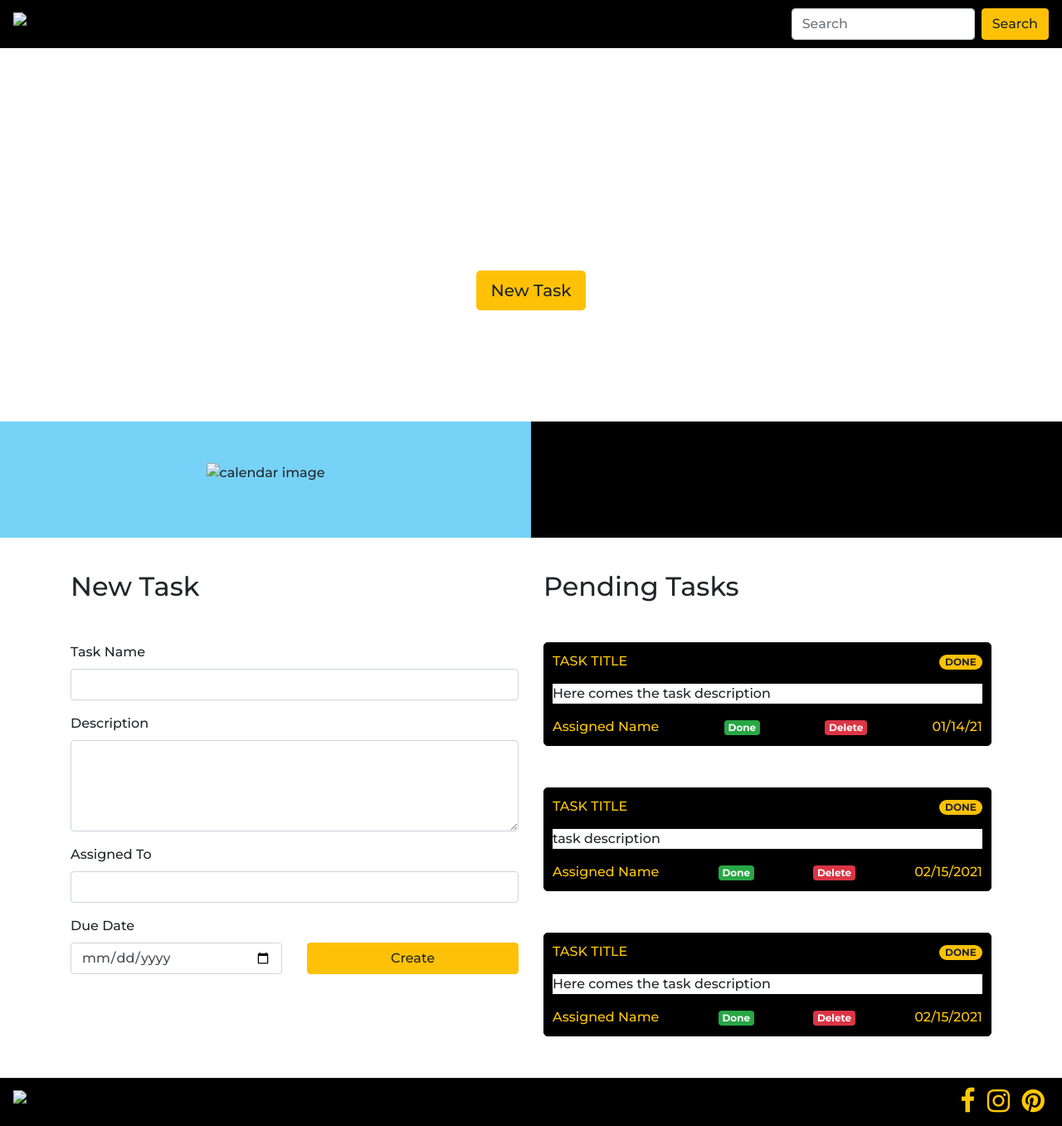
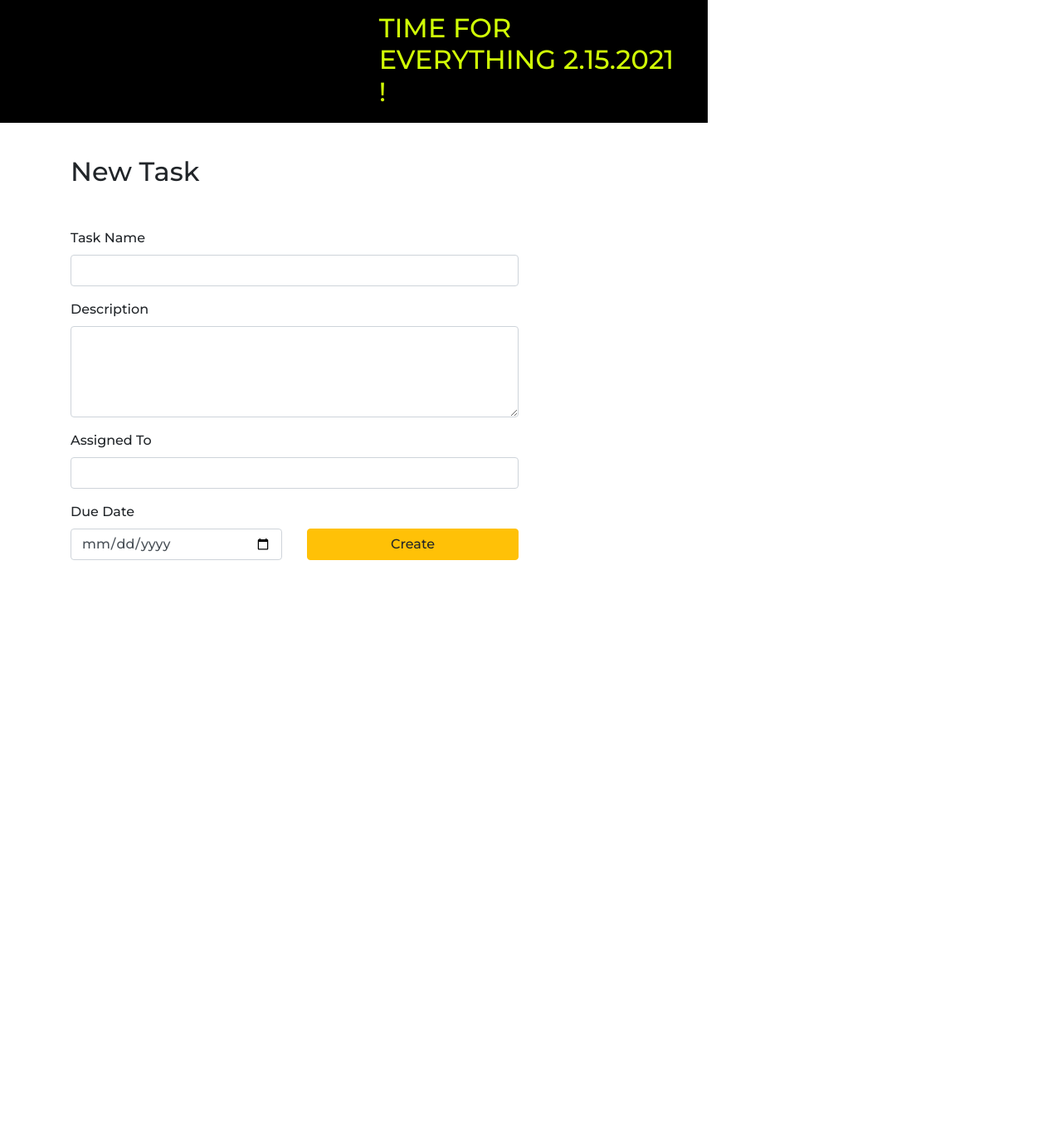
Before and after one commit to abraham-jim/Group1-finalproject, a plain HTML site: page index.html in a window 1280 px wide. Shown: the whole page at 83% size. After the commit the page ends 800 px from the top, so only its background shows below. Drawn offline with nearby package versions, Linux system fonts and the light colour scheme; files that its build step writes are made by us from their sources.

Commit message:
index HTML Date changed

```diff
--- a/index.html
+++ b/index.html
@@ -5,91 +5,92 @@
   <!-- Required meta tags -->
   <meta charset="utf-8">
   <meta name="viewport" content="width=device-width, initial-scale=1, shrink-to-fit=no">
- <meta name="author" content="">
+  <meta name="author" content=" Teferi, Adugna, Woldie, Abraham">
+
   <!-- Google Fonts Monserrat-->
   <link rel="preconnect" href="https://fonts.gstatic.com">
   <link href="https://fonts.googleapis.com/css2?family=Montserrat:wght@200;500;700&display=swap" rel="stylesheet">
+
   <!-- Font Awesome CSS -->
   <link rel="stylesheet" href="https://stackpath.bootstrapcdn.com/font-awesome/4.7.0/css/font-awesome.min.css"
     integrity="sha384-wvfXpqpZZVQGK6TAh5PVlGOfQNHSoD2xbE+QkPxCAFlNEevoEH3Sl0sibVcOQVnN" crossorigin="anonymous">
+
   <!-- Bootstrap CSS -->
   <link rel="stylesheet" href="https://cdn.jsdelivr.net/npm/bootstrap@4.5.3/dist/css/bootstrap.min.css"
     integrity="sha384-TX8t27EcRE3e/ihU7zmQxVncDAy5uIKz4rEkgIXeMed4M0jlfIDPvg6uqKI2xXr2" crossorigin="anonymous">
+
   <!-- Main Style CSS -->
- <link rel="stylesheet" href="css/style.css">
+  <link rel="stylesheet" href="./resource/css/style.css">
+
   <title>Task Manager</title>
 </head>
 
 <body>
- <!-- Header Section - Navigation -->
- <header>
-  <nav class="navbar navbar-expand-lg navbar-light">
-   <a class="navbar-brand" href="#"><img src="resources/img/logo.svg" alt="website logo"></a>
-   <button class="navbar-toggler" type="button" data-toggle="collapse" data-target="#navbarSupportedContent"
-    aria-controls="navbarSupportedContent" aria-expanded="false" aria-label="Toggle navigation">
-    <span class="navbar-toggler-icon"></span>
-   </button>
-   <form class="form-inline ml-auto my-2 my-lg-0">
-    <input class="form-control mr-sm-2" type="search" placeholder="Search" aria-label="Search">
-    <button class="btn btn-warning my-2 my-sm-0" id="btn-search" type="submit">Search</button>
-   </form>
-   </div>
-  </nav>
- </header>
- <main>
-  <!-- Banner Section -->
-  <section class="banner d-flex flex-column justify-content-center">
-   <div class="container">
-    <h1 class="display-4 text-center">Enjoy the moment while we run the tasks</h1>
-    <p class="text-center my-3"><a class="btn btn-warning btn-lg" href="#task-name" role="button">New Task</a></p>
-   </div>
-  </section>
-  <!-- Cta Section -->
-  <section class="cta">
+
+  <!-- header Section -->
+  <section class="wrapper">
+    <header class="head">
       <div class="container-fluid">
         <div class="row">
-     <div class="col-12 col-md-6 cta-calendar">
-      <p class="text-center"><img src="resources/img/calendar.svg" alt="calendar image"></p>
+          <div class="col-12 col-md-4 cta-text d-flex flex-column justify-content-center">
+
           </div>
-     <div class="col-12 col-md-5 cta-text d-flex flex-column justify-content-center">
+          <div class="col-12 col-md-4 cta-text d-flex flex-column justify-content-center">
             <div>
+              <h2>TIME FOR EVERYTHING 2.15.2021 !</h2>
 
             </div>
           </div>
         </div>
       </div>
-  </section>
+    </header>
+
+
     <!-- Form & Task Section -->
     <section class="form-task">
       <div class="container">
         <div class="row">
           <!-- Form Column -->
+
           <div class="col-12 col-md-6 main-form">
             <h2>New Task</h2>
             <form>
               <div class="form-group">
                 <label for="task-name">Task Name</label>
-        <input type="text" class="form-control" id="task-name">
+                <input type="text" class="form-control" id="task-name" autocomplete="off">
+                <div id="name-alert" class="alert alert-danger" role="alert" style="display: none">
+                  Task Name required.
+                </div>
               </div>
               <div class="form-group">
                 <label for="description">Description</label>
                 <textarea class="form-control" id="description" rows="4"></textarea>
+                <div id="descrip-alert" class="alert alert-danger" role="alert" style="display: none">
+                  Brief description required.
+                </div>
               </div>
               <div class="form-group">
                 <label for="assigned-to">Assigned To</label>
                 <input type="text" class="form-control" id="assigned-to">
+                <div id="assigned-alert" class="alert alert-danger" role="alert" style="display: none">
+                  Assigning task to?
+                </div>
               </div>
               <div class="row">
                 <div class="col">
                   <div class="form-group">
                     <label for="due-date">Due Date</label>
                     <input type="date" class="form-control" id="due-date">
+                    <div id="due-alert" class="alert alert-danger" role="alert" style="display: none">
+                      Task due date.
+                    </div>
                   </div>
                 </div>
                 <div class="col">
                   <div class="form-group">
                     <label for="d" style="color:white;">.</label>
-          <p><button type="submit" class="btn btn-warning btn-block mb-2">Create</button></p>
+                    <p><button onclick="validFormFieldInput();  return false;" type="button"
+                        class="btn btn-warning btn-block mb-2">Create</button></p>
                   </div>
                 </div>
               </div>
@@ -97,83 +98,26 @@
           </div>
           <!-- Task Column -->
           <div class="col-12 col-md-6 tasks">
-      <h2>Pending Tasks</h2>
-      <!-- Single Task -->
-      <div class="task">
-       <div class="task-top">
-        <div><span class="task-title">TASK TITLE</span></div>
-        <div><span class="badge badge-pill badge-warning task-status">DONE</span></div>
-       </div>
-       <div class="task-desc">
-        <p>Here comes the task description</p>
-       </div>
-       <div class="task-bottom">
-        <div><span class="task-assign">Assigned Name</span></div>
-        <div><a href="#" class="badge badge-success">Done</a></div>
-        <div><a href="#" class="badge badge-danger">Delete</a></div>
-        <div><span class="task-date">01/14/21</span></div>
-       </div>
-      </div>
-      <!-- /End of Single Task -->
-      <!-- Single Task -->
-      <div class="task">
-       <div class="task-top">
-        <div><span class="task-title">TASK TITLE</span></div>
-        <div><span class="badge badge-pill badge-warning task-status">DONE</span></div>
-       </div>
-       <div class="task-desc">
-        <p> task description</p>
-       </div>
-       <div class="task-bottom">
-        <div><span class="task-assign">Assigned Name</span></div>
-        <div><a href="#" class="badge badge-success">Done</a></div>
-        <div><a href="#" class="badge badge-danger">Delete</a></div>
-        <div><span class="task-date">02/15/2021</span></div>
-       </div>
-      </div>
+            <!-- <h2> Tasks in progress...</h2>  -->
+            <!--   Tasks  -->
+            <ul id="tasks" class="list-group">
 
-      <!-- /End of Single Task -->
-      <!-- Single Task -->
-
-      <div class="task">
-       <div class="task-top">
-        <div><span class="task-title">TASK TITLE</span></div>
-        <div><span class="badge badge-pill badge-warning task-status">DONE</span></div>
-       </div>
-       <div class="task-desc">
-        <p>Here comes the task description</p>
-       </div>
-
-       <div class="task-bottom">
-        <div><span class="task-assign">Assigned Name</span></div>
-        <div><a href="#" class="badge badge-success">Done</a></div>
-        <div><a href="#" class="badge badge-danger">Delete</a></div>
-        <div><span class="task-date">02/15/2021</span></div>
-       </div>
-      </div>
-      <!-- /End of Single Task -->
+            </ul>
           </div>
         </div>
       </div>
     </section>
- </main>
-
- <!-- Footer Section -->
- <footer>
-  <nav class="navbar navbar-expand-lg navbar-light">
-   <a class="navbar-brand" href="#"><img src="resources/img/logo.svg" alt="website logo"></a>
-   <div class="ml-auto">
-    <a href="https://facebook.com" target="_blank"><i class="fa fa-facebook fa-2x" aria-hidden="true"></i></a>
-    <a href="https://www.instagram.com/" target="_blank"><i class="fa fa-instagram fa-2x" aria-hidden="true"></i></a>
-    <a href="https://pinterest.com" target="_blank"><i class="fa fa-pinterest fa-2x" aria-hidden="true"></i></a>
-   </div>
-  </nav>
- </footer>
+  </section>
+  <!-- </main> -->
   <!-- jQuery and Bootstrap Bundle (includes Popper) -->
   <script src="https://code.jquery.com/jquery-3.5.1.slim.min.js"
-  integrity="sha384-DfXdz2htPH0lsSSs5nCTpuj/zy4C+OGpamoFVy38MVBnE+IbbVYUew+OrCXaRkfj" crossorigin="anonymous"></script>
+    integrity="sha384-DfXdz2htPH0lsSSs5nCTpuj/zy4C+OGpamoFVy38MVBnE+IbbVYUew+OrCXaRkfj"
+    crossorigin="anonymous"></script>
   <script src="https://cdn.jsdelivr.net/npm/bootstrap@4.5.3/dist/js/bootstrap.bundle.min.js"
-  integrity="sha384-ho+j7jyWK8fNQe+A12Hb8AhRq26LrZ/JpcUGGOn+Y7RsweNrtN/tE3MoK7ZeZDyx" crossorigin="anonymous"></script>
+    integrity="sha384-ho+j7jyWK8fNQe+A12Hb8AhRq26LrZ/JpcUGGOn+Y7RsweNrtN/tE3MoK7ZeZDyx"
+    crossorigin="anonymous"></script>
+  <script src="js/taskManager.js"></script>
+  <script src="js/index.js"></script>
 </body>
 
 </html>
```
Lines whose indentation alone changed are shown as unchanged.
